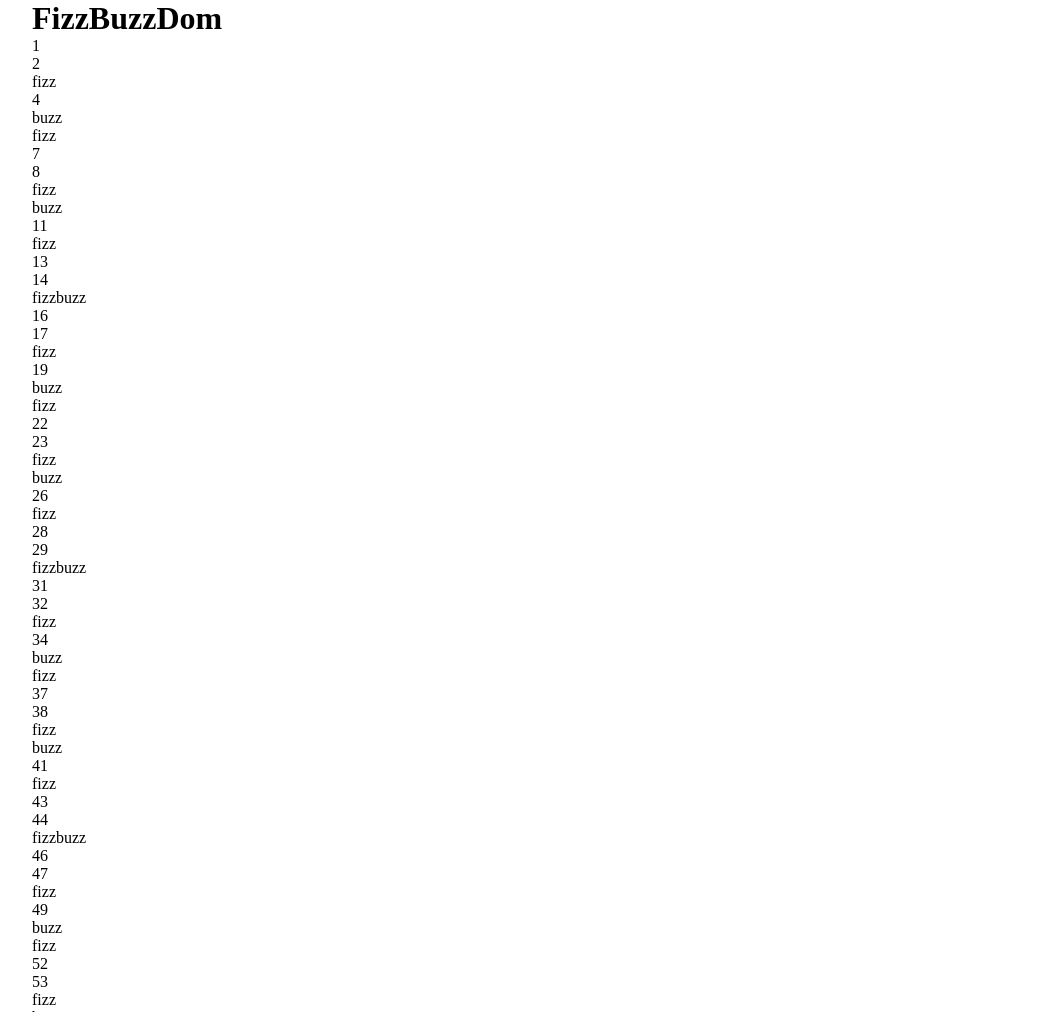
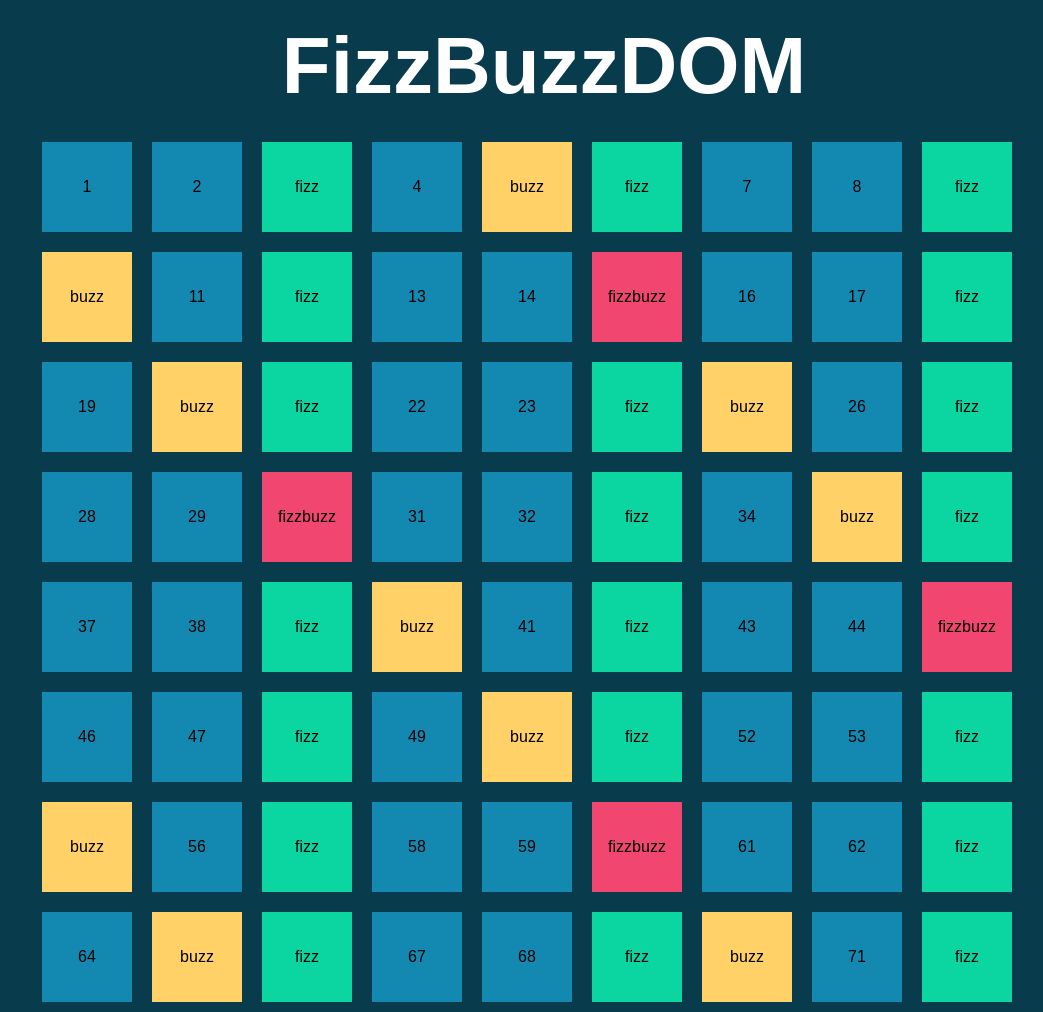
Before and after one commit to AndreaRospi/js-fizzbuzzdom, a plain HTML site: page index.html in a window 1280 px wide. Shown: the top 1012 px of the page, without its empty margins (96-1139 px from the left). Drawn offline with Linux system fonts and the light colour scheme.

Commit message:
esercizio completato

```diff
--- a/css/style.css
+++ b/css/style.css
@@ -2,10 +2,45 @@
     padding: 0;
     margin: 0;
     box-sizing: border-box;
+    background-color: #083b4c;
+    font-family: Arial, Helvetica, sans-serif;
+}
+
+h1{
+    color: white;
+    font-size: 80px;
+    margin: 20px 0;
 }
 
 .container{
+    display:flex;
+    flex-direction: column;
+    align-items: center;
+    align-content: center;
+}
+
+#griglia{
     width: 80%;
-    margin: 0 auto;
+    display: flex;
+    flex-wrap: wrap;
+}
 
+.box{
+    line-height: 90px;
+    width: 90px;
+    background-color: #1389b2;
+    text-align: center;
+    margin: 10px;
 }
+
+.fizzbuzz{
+    background-color: #f0466f;
+}
+
+.fizz{
+    background-color: #0bd6a1;
+}
+
+.buzz{
+    background-color:#ffd166 ;
+}
--- a/index.html
+++ b/index.html
@@ -10,7 +10,7 @@
 <body>
     <div class="container">
         <h1>
-            FizzBuzzDom
+            FizzBuzzDOM
         </h1>
         <div id="griglia">
 
--- a/js/script.js
+++ b/js/script.js
@@ -11,5 +11,10 @@ for (let i = 1; i <= 100; i++){
     } else{
         x = i;
     }
-    griglia.innerHTML += `<div class="box">${x}</div>`
+    if(isNaN(x)){
+        griglia.innerHTML += `<div class="box ${x}">${x}</div>`;
+    } else {
+        griglia.innerHTML += `<div class="box">${x}</div>`;
+
+    }
 }
```
